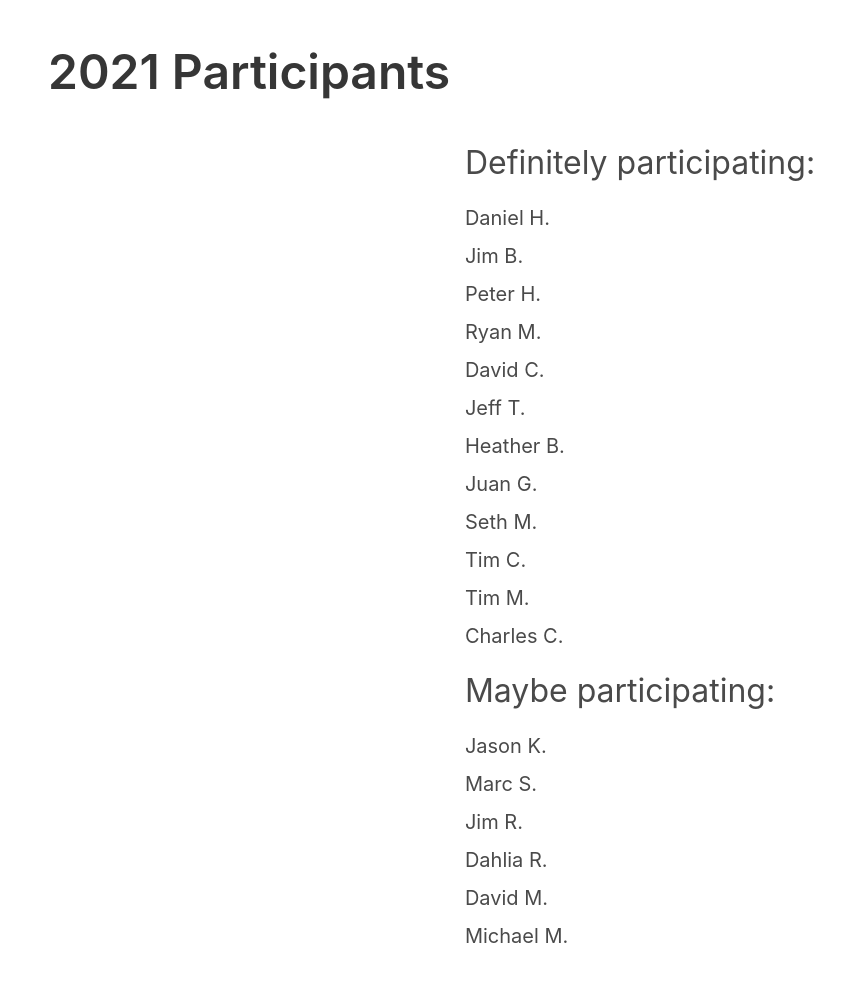
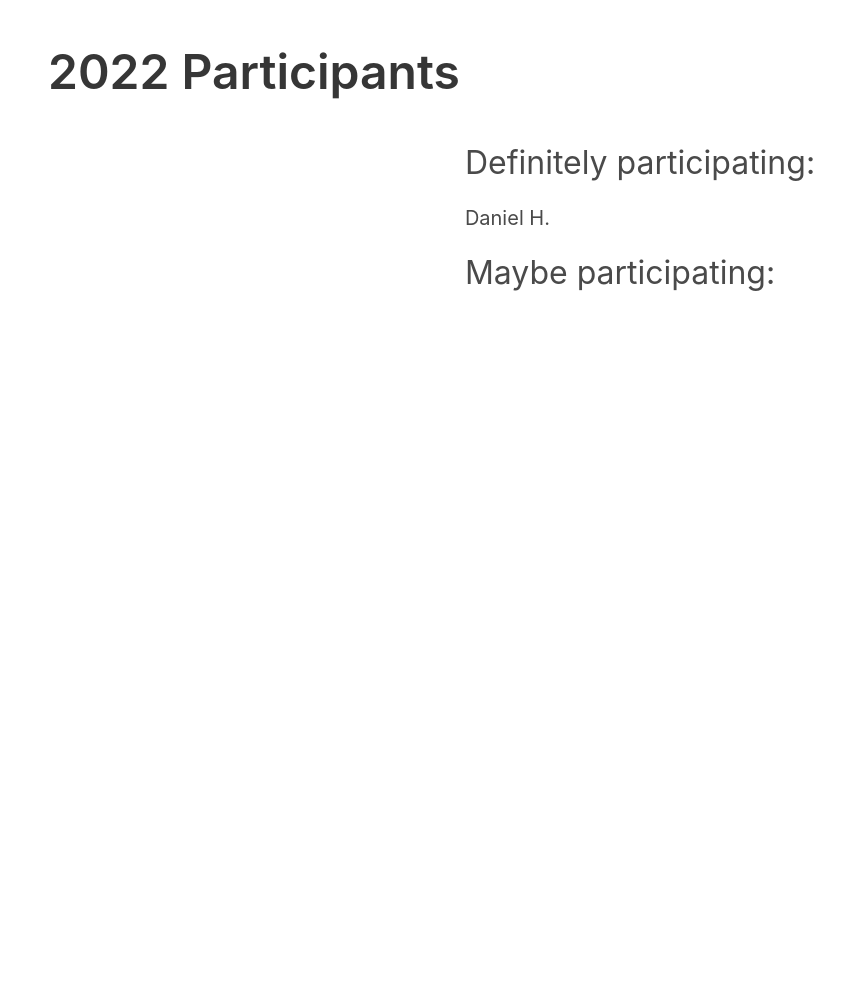
Before and after one commit to dhellerm/dhellerm.github.io, a website built with Parcel: page src/riders/index.html in a window 1280 px wide. Shown: the part 55-1036 px from the top of the page, without its empty margins (0-864 px from the left). After the commit the page ends 800 px from the top, so only its background shows below. Built offline with nearby package versions, Linux system fonts and the light colour scheme.

```diff
--- a/src/riders/index.html
+++ b/src/riders/index.html
@@ -73,31 +73,31 @@
     </nav>
 
     <section class="section">
-        <h1 class="title is-1 centered">2021 Participants</h1>
+        <h1 class="title is-1 centered">2022 Participants</h1>
 
         <div class="container is-flex-direction-column is-flex">
             <div class="centered container">
                 <p class="is-size-3 my-4">Definitely participating:</p>
                 <p class="is-size-5 my-2">Daniel H.</p>
-                <p class="is-size-5 my-2">Jim B.</p>
-                <p class="is-size-5 my-2">Peter H.</p>
-                <p class="is-size-5 my-2">Ryan M.</p>
-                <p class="is-size-5 my-2">David C.</p>
-                <p class="is-size-5 my-2">Jeff T.</p>
-                <p class="is-size-5 my-2">Heather B.</p>
-                <p class="is-size-5 my-2">Juan G.</p>
-                <p class="is-size-5 my-2">Seth M.</p>
-                <p class="is-size-5 my-2">Tim C.</p>
-                <p class="is-size-5 my-2">Tim M.</p>
-                <p class="is-size-5 my-2">Charles C.</p>
+                <p class="is-size-5 my-2"></p>
+                <p class="is-size-5 my-2"></p>
+                <p class="is-size-5 my-2"></p>
+                <p class="is-size-5 my-2"></p>
+                <p class="is-size-5 my-2"></p>
+                <p class="is-size-5 my-2"></p>
+                <p class="is-size-5 my-2"></p>
+                <p class="is-size-5 my-2"></p>
+                <p class="is-size-5 my-2"></p>
+                <p class="is-size-5 my-2"></p>
+                <p class="is-size-5 my-2"></p>
 
                 <p class="is-size-3 my-4">Maybe participating:</p>
-                <p class="is-size-5 my-2">Jason K.</p>
-                <p class="is-size-5 my-2">Marc S.</p>
-                <p class="is-size-5 my-2">Jim R.</p>
-                <p class="is-size-5 my-2">Dahlia R.</p>
-                <p class="is-size-5 my-2">David M.</p>
-                <p class="is-size-5 my-2">Michael M.</p>
+                <p class="is-size-5 my-2"></p>
+                <p class="is-size-5 my-2"></p>
+                <p class="is-size-5 my-2"></p>
+                <p class="is-size-5 my-2"></p>
+                <p class="is-size-5 my-2"></p>
+                <p class="is-size-5 my-2"></p>
             </div>
         </div>
     </section>
```
Also changed, not shown: docs/2021-report/index.html (+1 -1 lines), docs/covid/index.html (+1 -1 lines), docs/riders/index.html (+1 -1 lines), src/2021-report/index.html (+3 -3 lines), src/covid/index.html (+1 -1 lines).
